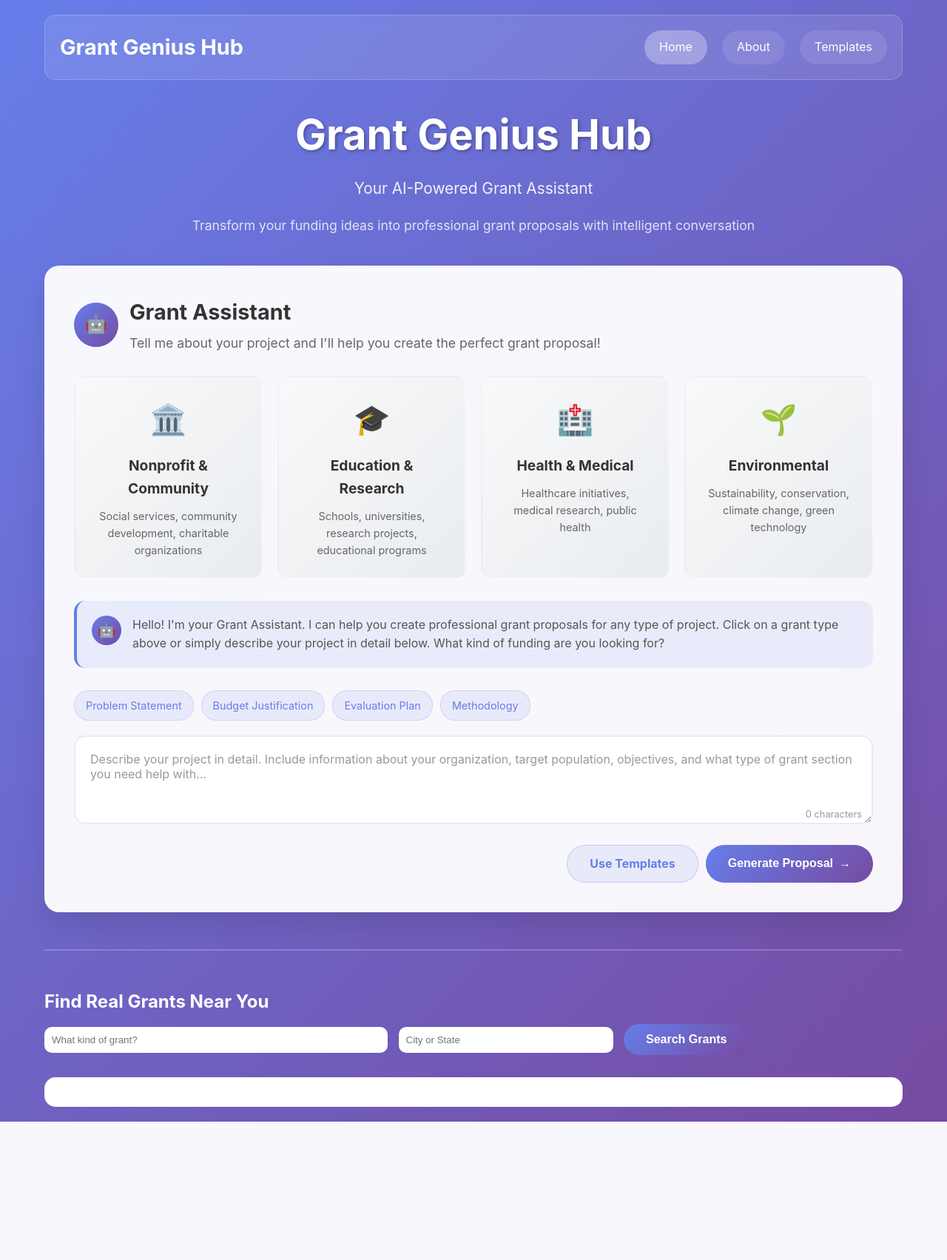
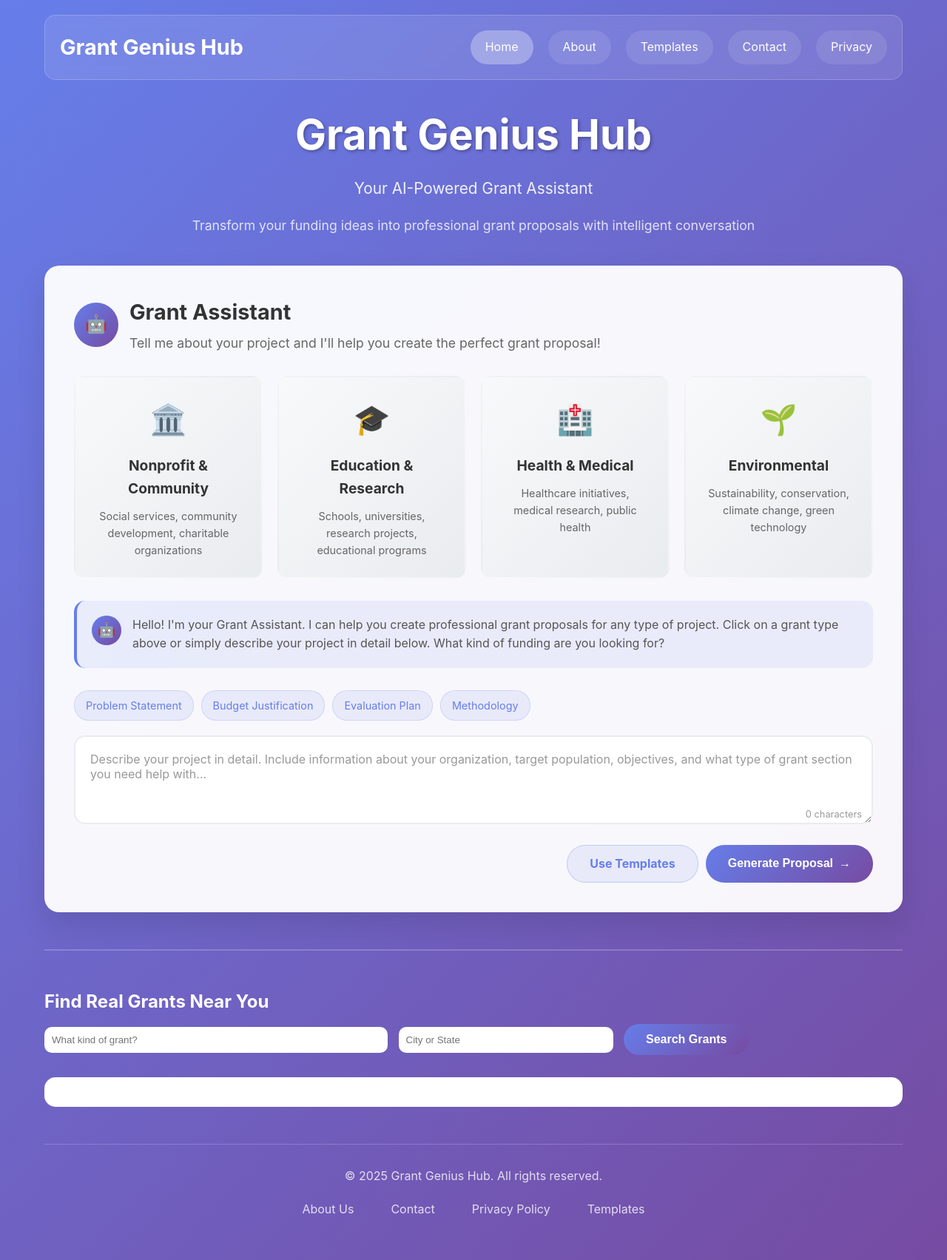
Before and after one commit to voycebutler18/GrantGenius-, a Flask app: page / in a window 1280 px wide. Shown: the whole page at 74% size. Before the commit the page ends 1516 px from the top, so only its background shows below. Run offline with Flask 3, Linux system fonts and the light colour scheme.

Commit message:
Update index.html

```diff
--- a/templates/index.html
+++ b/templates/index.html
@@ -343,6 +343,39 @@
             transform: translateY(-1px);
         }
 
+        footer {
+            margin-top: 50px;
+            padding: 30px 0;
+            border-top: 1px solid rgba(255, 255, 255, 0.2);
+            text-align: center;
+        }
+
+        .footer-content {
+            color: white;
+            opacity: 0.8;
+        }
+
+        .footer-links {
+            margin-top: 15px;
+            display: flex;
+            justify-content: center;
+            gap: 30px;
+            flex-wrap: wrap;
+        }
+
+        .footer-links a {
+            color: white;
+            text-decoration: none;
+            transition: all 0.3s ease;
+            padding: 5px 10px;
+            border-radius: 15px;
+        }
+
+        .footer-links a:hover {
+            background: rgba(255, 255, 255, 0.1);
+            transform: translateY(-2px);
+        }
+
         @media (max-width: 768px) {
             .nav {
                 flex-direction: column;
@@ -374,6 +407,11 @@
             .submit-container {
                 flex-direction: column;
             }
+
+            .footer-links {
+                flex-direction: column;
+                gap: 15px;
+            }
         }
     </style>
 </head>
@@ -386,6 +424,8 @@
                     <a href="{{ url_for('home') }}" class="active">Home</a>
                     <a href="{{ url_for('about') }}">About</a>
                     <a href="{{ url_for('templates_page') }}">Templates</a>
+                    <a href="{{ url_for('contact') }}">Contact</a>
+                    <a href="{{ url_for('privacy') }}">Privacy</a>
                 </div>
             </nav>
         </header>
@@ -487,6 +527,18 @@
             <button type="submit" class="btn btn-primary">Search Grants</button>
         </form>
         <div id="liveResults" style="background: white; border-radius: 15px; padding: 20px;"></div>
+
+        <footer>
+            <div class="footer-content">
+                <p>&copy; 2025 Grant Genius Hub. All rights reserved.</p>
+                <div class="footer-links">
+                    <a href="{{ url_for('about') }}">About Us</a>
+                    <a href="{{ url_for('contact') }}">Contact</a>
+                    <a href="{{ url_for('privacy') }}">Privacy Policy</a>
+                    <a href="{{ url_for('templates_page') }}">Templates</a>
+                </div>
+            </div>
+        </footer>
     </div>
 
     <script>
```
